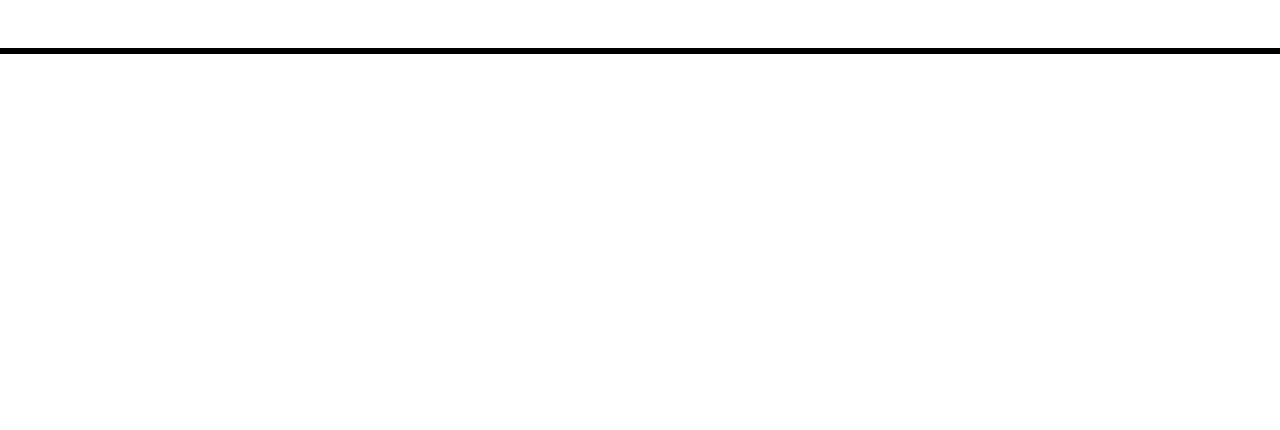
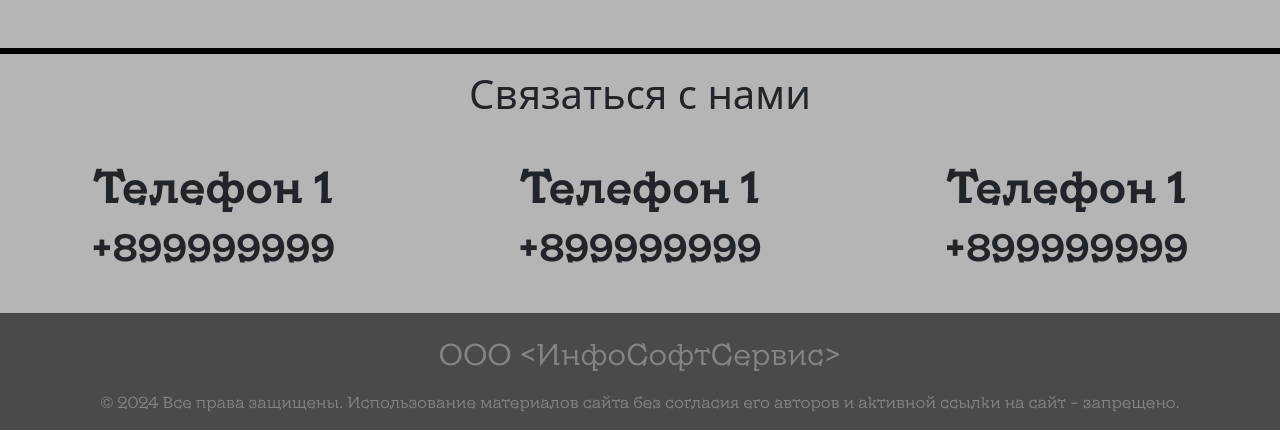
Before and after one commit to Perezzz-lay/vue-project-for-college, a Vue app: page / in a window 1280 px wide. Shown: the part 2364-2794 px from the top of the page. Before the commit the page ends 2434 px from the top, so only its background shows below. Built offline with nearby package versions, Linux system fonts and the light colour scheme.

Commit message:
Почти конец(без анимаций)

```diff
--- a/src/App.vue
+++ b/src/App.vue
@@ -68,20 +68,34 @@ export default {
 		<div class="map" id="map">
 			<iframe class="maps"
 				src="https://www.google.com/maps/embed?pb=!1m18!1m12!1m3!1d1112.9968703680577!2d54.23494878632456!3d56.08802498437215!2m3!1f0!2f0!3f0!3m2!1i1024!2i768!4f13.1!3m3!1m2!1s0x43e0a1130e73c9c5%3A0x8200de995e685b50!2z0JDQm9CT0JDRgNC40YLQvA!5e0!3m2!1sru!2sru!4v1718732879387!5m2!1sru!2sru"
-				style="border: 0" allowfullscreen="" loading="lazy"
-				referrerpolicy="no-referrer-when-downgrade"></iframe>
+				style="border: 0" allowfullscreen="" loading="lazy" referrerpolicy="no-referrer-when-downgrade">
+			</iframe>
 		</div>
 	</div>
 	<hr>
 	<div class="telephons">
-		<h1></h1>
+		<h1>Связаться с нами</h1>
 		<div class="more-tels">
-			<h4></h4>
-			<h4></h4>
-			<h4></h4>
+			<div class="telphone">
+				<h3>Телефон 1</h3>
+				<h4>+899999999</h4>
+			</div>
+			<div class="telphone">
+				<h3>Телефон 1</h3>
+				<h4>+899999999</h4>
+			</div>
+			<div class="telphone">
+				<h3>Телефон 1</h3>
+				<h4>+899999999</h4>
+			</div>
 		</div>
 	</div>
-	<footer></footer>
+	<footer>
+		<h5>ООО <ИнфоСофтСервис>
+		</h5>
+		<h6>© 2024 Все права защищены. Использование материалов сайта без согласия его авторов и активной ссылки на сайт
+			– запрещено.</h6>
+	</footer>
 </template>
 
 <style>
--- a/src/assets/style.css
+++ b/src/assets/style.css
@@ -14,9 +14,13 @@
 
 @font-face {
   font-family: Font3;
-    src: url('/src/assets/Fonts/font1/KyivTypeTitling-Regular.otf');
+  src: url("/src/assets/Fonts/font1/KyivTypeTitling-Regular.otf");
   font-size: 100%;
   font-weight: 500;
+}
+
+body {
+  background: linear-gradient(180deg, #ffffff, #e4e4e4, #b5b5b5, #b5b5b5);
 }
 
 header {
@@ -142,3 +146,66 @@ hr {
     }
   }
 }
+
+.telephons {
+  display: flex;
+  flex-direction: column;
+  flex-wrap: nowrap;
+  justify-content: center;
+  align-items: center;
+
+  .more-tels {
+    display: flex;
+    flex-direction: row;
+    flex-wrap: nowrap;
+    align-items: center;
+    width: 100%;
+    justify-content: space-around;
+    margin: 4vh 0;
+
+    .telphone {
+      display: flex;
+      flex-direction: column;
+      align-items: center;
+      justify-content: center;
+      flex-wrap: nowrap;
+
+      h3 {
+        font-family: "Font1";
+        margin-bottom: 1.5vh;
+        font-size: 45px;
+      }
+
+      h4 {
+        font-family: "Font1";
+        margin-bottom: 1.5vh;
+        font-size: 38px;
+      }
+    }
+  }
+}
+
+footer {
+  background-color: #4a4a4a;
+  height: 15vh;
+  display: flex;
+  flex-direction: column;
+  flex-wrap: nowrap;
+  justify-content: space-evenly;
+  align-items: center;
+
+  h5 {
+    margin: 0;
+    color: #ffffff52;
+    font-family: "Font3";
+    font-size: 30px;
+  }
+
+  h6 {
+    margin: 0;
+    color: #ffffff52;
+    font-family: "Font3";
+    font-size: 16px;
+    text-align: center;
+  }
+}
```
Lines whose indentation alone changed are shown as unchanged.
